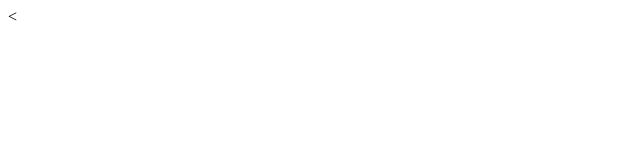
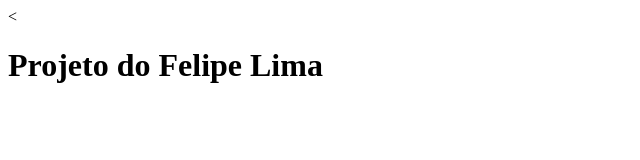
Before and after one commit to Filipizaum/curso-git, a plain HTML site: page index.html in a window 1280 px wide. Shown: the whole page, without its empty margins (0-640 px from the left). Drawn offline with Linux system fonts and the light colour scheme.

Commit message:
Título da página

```diff
--- a/index.html
+++ b/index.html
@@ -4,6 +4,6 @@
 	<title></title>
 </head>
 <body>
-
+	<h1>Projeto do Felipe Lima</h1>
 </body>
 </html>
```
